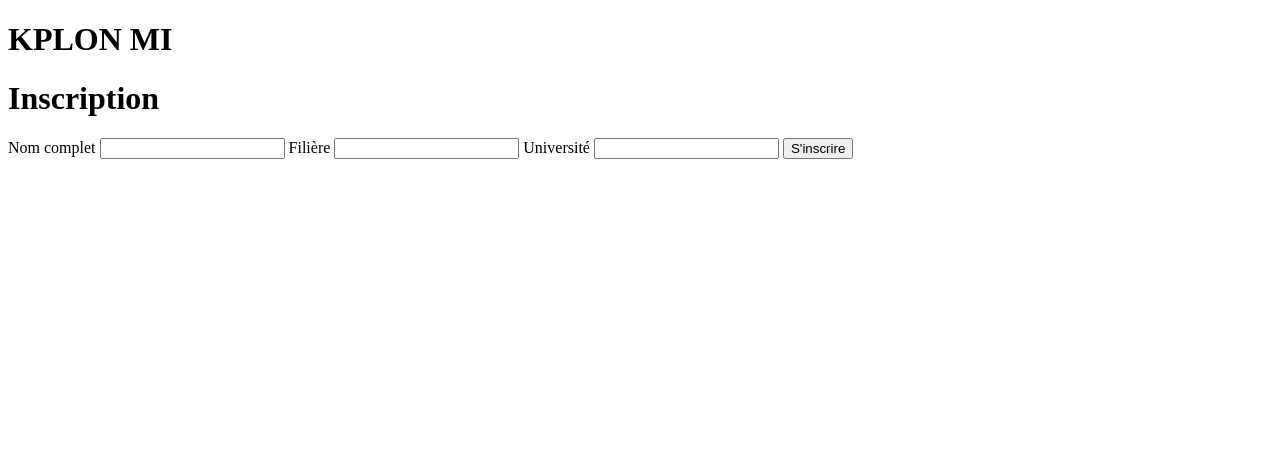
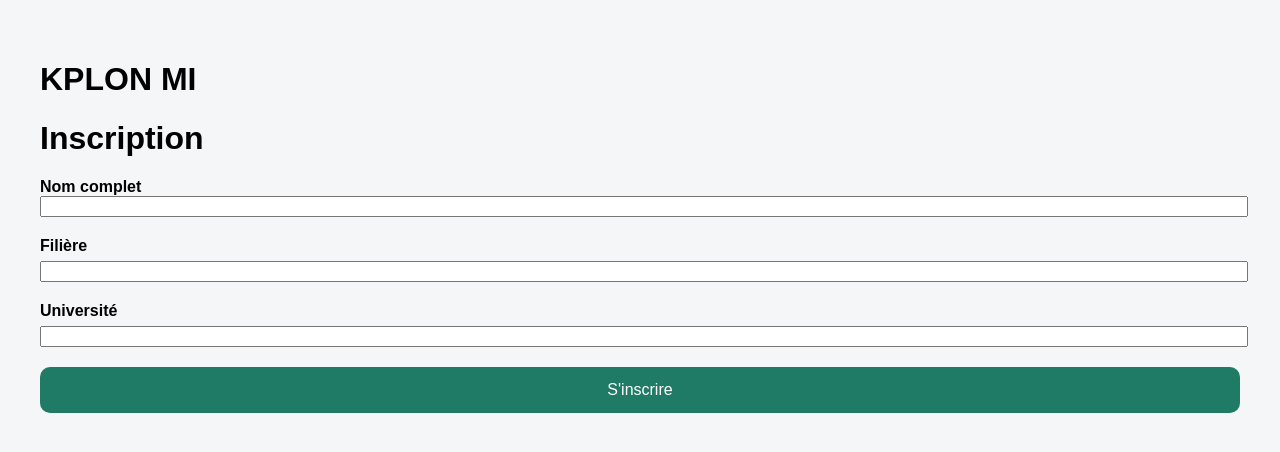
Before and after one commit to Luce1711/KPLON-MI, a plain HTML site: page inscription.html in a window 1280 px wide. Drawn offline with Linux system fonts and the light colour scheme.

Commit message:
Mise en forme du formulaire d'inscription

```diff
--- a/CSS/style.css
+++ b/CSS/style.css
@@ -0,0 +1,34 @@
+body {
+    font-family: Arial, sans-serif;/*on applique la police arial puis sans serif dans le cas où arial n'est pas trouvé*/
+    background-color: #f4f6f8; /*la couleur de fond de la page*/
+    margin:0px; /*l'espace autour du corps de la page à 0. donc le corps de la page prend toute l'espace disponible*/
+    padding: 40px; /*on mets qd même 20 px à l'intérieur pour éviter que le texte ne se colle au bord de l'écran*/
+}
+
+label{
+    display: block; /* le libellé prend sa ligne au dessus du champ*/
+    margin-bottom: 6px;/* un petit espace sos le libellé avant la case*/
+    font-weight: bold; /*texte du libellé en gras*/
+}
+
+input{
+    display: block; /*la case prend sa propre ligne*/
+    width:100%; /*elle occupe toute la largeur disponible*/
+    margin-bottom: 20px; /*on mets un espace sous la case avant le llibellé suivant*/
+}
+
+button {
+    display:block; /*le bouton prend sa propre ligne*/
+    width: 100%; /*toute la largeur du formulaire*/
+    padding: 14px; /*espace à l'intérieur ?????*/
+    background-color: #1f7a66;
+    color:white;
+    font-size:16px; /*la taille du texte*/
+    border:none; /*pour retirer la bordure grise par défaut*/
+    border-radius: 10px; /*arrondir les bords*/
+    cursor: pointer; /*le curseur devient une main qd il passe par desus le boutton*/
+}
+
+button:hover {
+    background-color: #186150;
+}
--- a/inscription.html
+++ b/inscription.html
@@ -4,6 +4,7 @@
     <meta charset="UTF-8">
     <meta name="viewport" content="width=device-width, initial-scale=1.0">
     <title>Inscription - KPLON MI </title>
+    <link rel="stylesheet" href="CSS/style.css">
 </head>
 <body>
     <h1>KPLON MI</h1>
```
Also changed, not shown: index.html (line endings or trailing spaces), js/script.js (line endings or trailing spaces).
